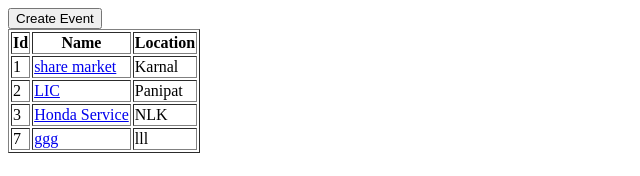
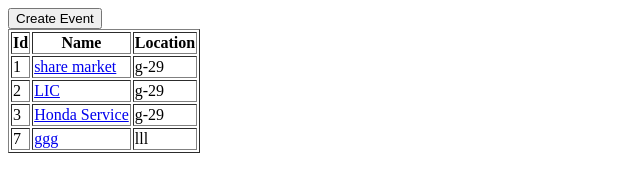
Before and after one commit to sahil13/angular-app, an Angular app: page / in a window 1280 px wide. Shown: the top 176 px of the page, without its empty margins (0-640 px from the left). Built offline with nearby package versions, Linux system fonts and the light colour scheme.

Commit message:
initial commit

```diff
--- a/src/app/common/event.service.ts
+++ b/src/app/common/event.service.ts
@@ -5,9 +5,9 @@ import { Injectable } from '@angular/core';
 })
 export class EventService {
   EVENTS = [
-    { id: 1, name: 'share market', location: 'Karnal' },
-    { id: 2, name: 'LIC', location: 'Panipat' },
-    { id: 3, name: 'Honda Service', location: 'NLK' },
+    { id: 1, name: 'share market', location: {street: 'Karnal', houseNo: 'g-29'} },
+    { id: 2, name: 'LIC', location: {street: 'Karnal', houseNo: 'g-29'} },
+    { id: 3, name: 'Honda Service', location: {street: 'Karnal', houseNo: 'g-29'} },
   ];
 
   getEvents() {
--- a/src/app/event/create-event.component.html
+++ b/src/app/event/create-event.component.html
@@ -17,7 +17,7 @@
 </form> -->
 
 <h3>Reactive Forms</h3>
-<form [formGroup]="userform">
+<form [formGroup]="userform" (ngSubmit)="submitEvent(userform.value)">
     <div>
         <label>Name</label>
         <input formControlName="name" type="text" name="name" />
@@ -36,7 +36,7 @@
         </div>
         <div>
             <label>House No</label>
-            <input formControlName="houseno" type="text" name="houseno" />
+            <input formControlName="houseNo" type="text" name="houseNo" />
         </div>
     </div>
 
--- a/src/app/event/create-event.component.ts
+++ b/src/app/event/create-event.component.ts
@@ -20,9 +20,12 @@ export class CreateEventComponent {
 
   constructor(private eventService: EventService, private route: Router) {}
 
-  submitEvent(eventForm) {
-    console.log(eventForm);
-    this.eventService.save(eventForm);
-    this.route.navigate(['']);
+  submitEvent(eventForm){
+
+    const a = Object.keys(this.userform.controls);
+    console.log(a);
+    // this.eventService.save(eventForm);
+    // this.route.navigate(['']);
   }
+
 }
--- a/src/app/event/event.component.html
+++ b/src/app/event/event.component.html
@@ -13,7 +13,7 @@
         <tr *ngFor="let event of events">
             <td>{{event.id}}</td>
             <td><a [routerLink]="['event-detail', event.id]">{{event.name}}</a></td>
-            <td>{{event.location}}</td>
+            <td>{{event.location.houseNo}}</td>
         </tr>
         <tr>
             <td>7</td>
```
